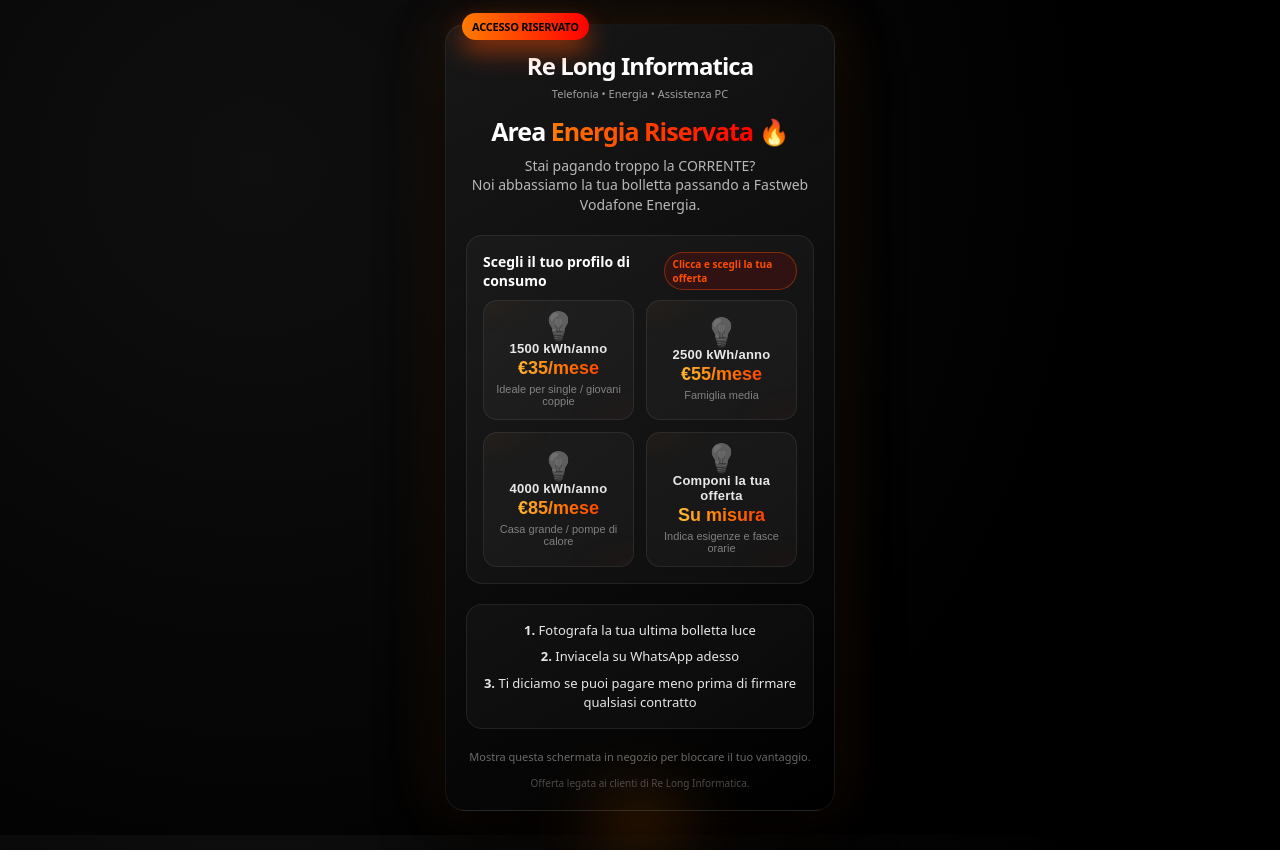
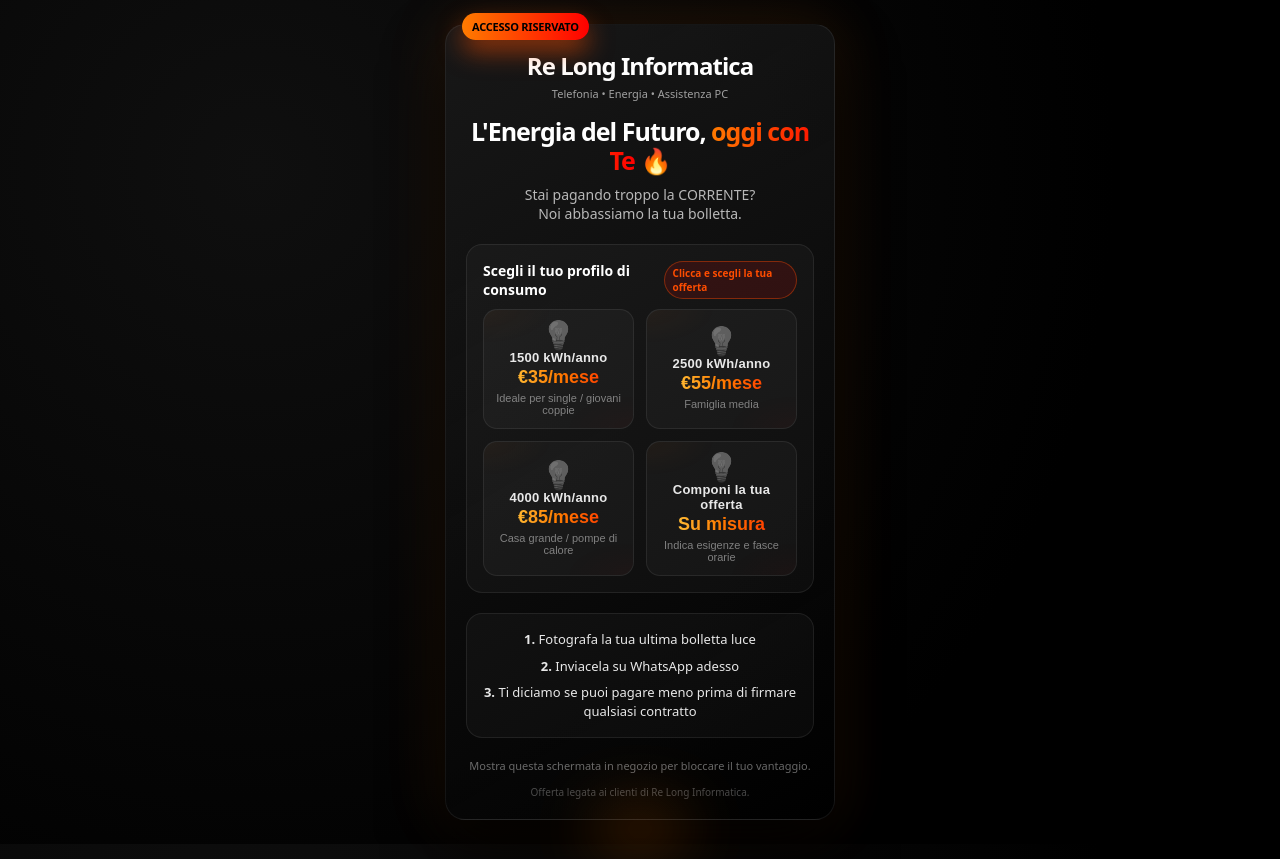
Before and after one commit to alessandroiascone/relong-nfc, a plain HTML site: page energy test.html in a window 1280 px wide. Drawn offline with Linux system fonts and the light colour scheme.

Commit message:
Update energy test.html

```diff
--- a/energy test.html
+++ b/energy test.html
@@ -140,8 +140,8 @@
     </div>
 
     <div class="headline">
-      <h1>Area <span class="accent">Energia Riservata</span> 🔥</h1>
-      <p class="subtitle">Stai pagando troppo la CORRENTE?<br/>Noi abbassiamo la tua bolletta passando a Fastweb Vodafone Energia.</p>
+      <h1>L'Energia del Futuro, <span class="accent">oggi con Te</span> 🔥</h1>
+      <p class="subtitle">Stai pagando troppo la CORRENTE?<br/>Noi abbassiamo la tua bolletta.</p>
     </div>
 
     <!-- Scelte -->
```
